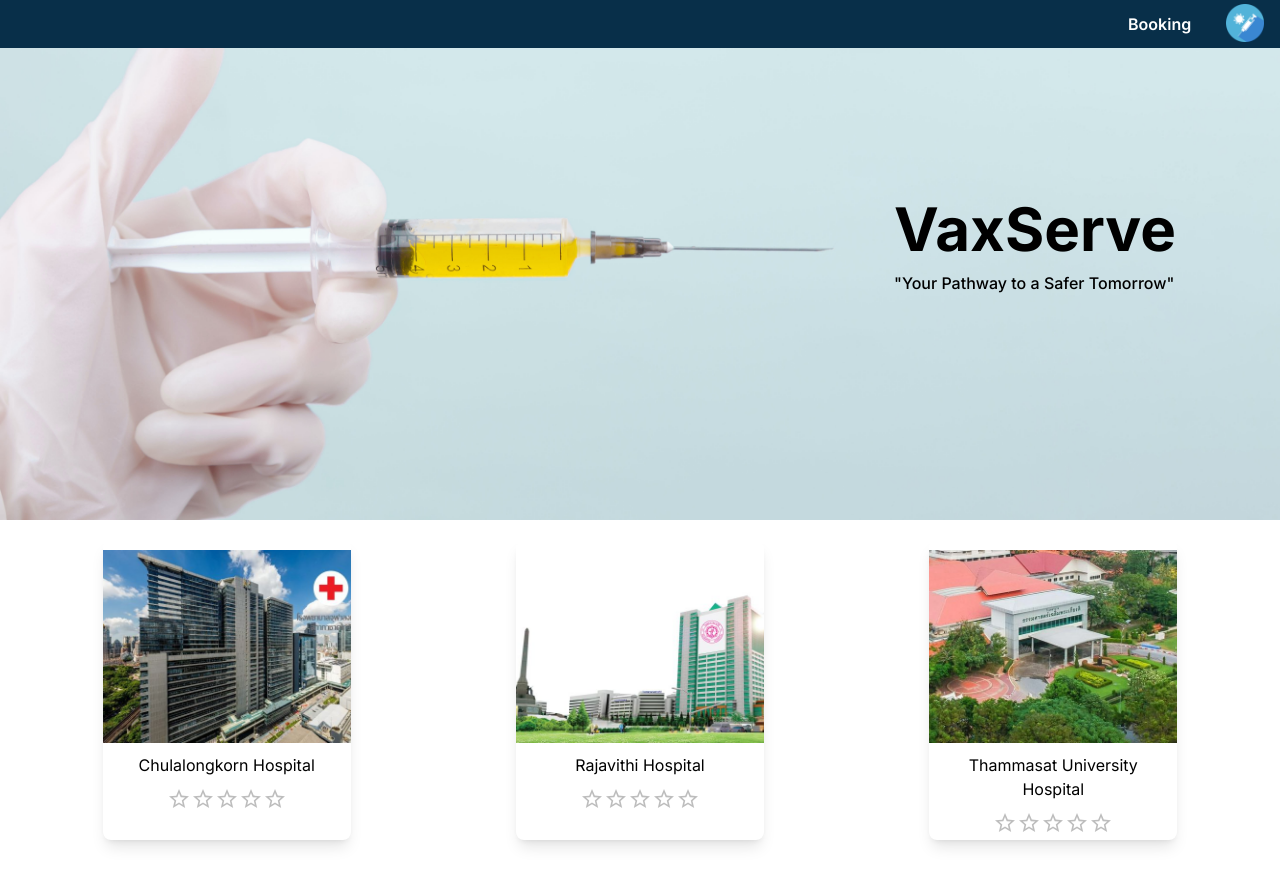
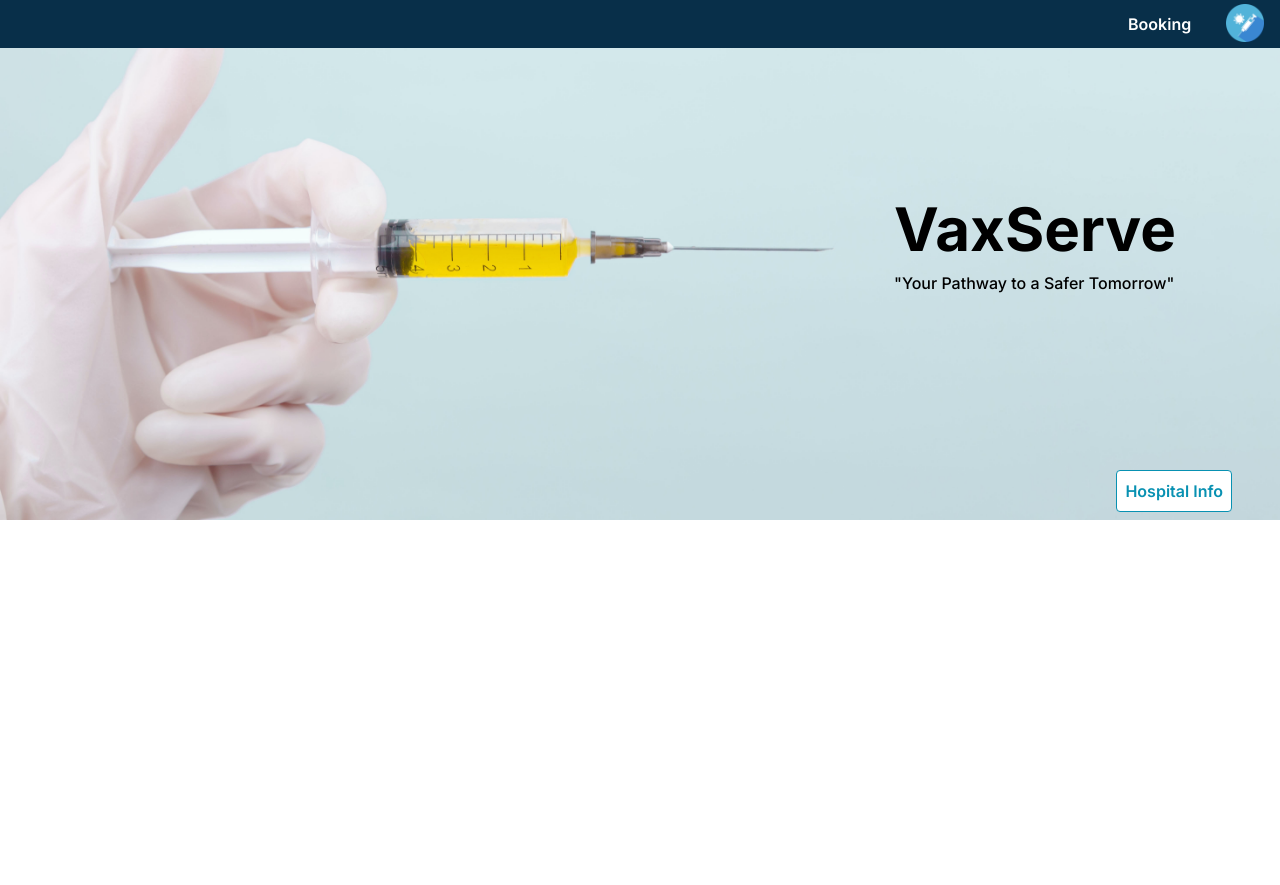
Before and after one commit to chickzilla/React-SW-DEV, a Next.js app in the folder vaccine-book-app/: page / in a window 1280 px wide. After the commit the page ends 800 px from the top, so only its background shows below. Built offline with nearby package versions, Linux system fonts and the light colour scheme.

Commit message:
week07 Ass

```diff
--- /dev/null
+++ b/vaccine-book-app/src/app/(hospitalinfo)/hospital/[hid]/page.tsx
@@ -0,0 +1,37 @@
+import Image from "next/image";
+
+export default function HospitalDetailPage({
+  params,
+}: {
+  params: { hid: string };
+}) {
+  const HRepo = new Map();
+  HRepo.set("001", { name: "Chulalongkorn Hospital", image: "/img/chula.jpg" });
+  HRepo.set("002", { name: "Rajavithi Hospital", image: "/img/rajavithi.jpg" });
+  HRepo.set("003", {
+    name: "Thammasat University Hospital",
+    image: "/img/thammasat.jpg",
+  });
+
+  return (
+    <main className="mt-[90px]">
+      <div className="flex flex-row my-10 justify-evenly">
+        <Image
+          src={HRepo.get(params.hid).image}
+          alt="Hospital Image"
+          width={0}
+          height={0}
+          sizes="100vw"
+          className="rounded-lg w-[30%]"
+        />
+        <h1 className="text-4xl font-medium text-black">
+          {HRepo.get(params.hid).name}
+        </h1>
+      </div>
+    </main>
+  );
+}
+
+export async function GenerateParams() {
+  return [{ hid: "001" }, { hid: "002" }, { hid: "003" }];
+}
--- /dev/null
+++ b/vaccine-book-app/src/app/(hospitalinfo)/hospital/page.tsx
@@ -0,0 +1,9 @@
+import CardPanel from "@/components/CardPanel";
+
+export default function HospitalPage() {
+  return (
+    <main className="mt-[50px]">
+      <CardPanel />;
+    </main>
+  );
+}
--- a/vaccine-book-app/src/app/page.tsx
+++ b/vaccine-book-app/src/app/page.tsx
@@ -9,7 +9,6 @@
     "
     >
       <Banner />
-      <CardPanel />
     </main>
   );
 }
--- a/vaccine-book-app/src/components/Banner.tsx
+++ b/vaccine-book-app/src/components/Banner.tsx
@@ -3,6 +3,7 @@
 import styles from "./banner.module.css";
 import Image from "next/image";
 import { useState } from "react";
+import { useRouter } from "next/navigation";
 
 export default function () {
   const covers = [
@@ -12,6 +13,8 @@
     "/img/vaccine_banner4.jpg",
   ];
   const [index, setIndex] = useState(0);
+  const rounter = useRouter();
+
   return (
     <div className={styles.Banner} onClick={() => setIndex(index + 1)}>
       <Image
@@ -28,6 +31,15 @@
           "Your Pathway to a Safer Tomorrow"
         </h3>
       </div>
+      <button
+        className="bg-white text-cyan-600 border border-cyan-600 font-semibold py-2 px-2 m-2 rounded z-30 absolute bottom-0 right-10 hover:bg-cyan-600 hover:text-white hover:border-transparent"
+        onClick={(e) => {
+          rounter.push("/hospital");
+          e.stopPropagation();
+        }}
+      >
+        Hospital Info
+      </button>
     </div>
   );
 }
--- a/vaccine-book-app/src/components/Card.tsx
+++ b/vaccine-book-app/src/components/Card.tsx
@@ -32,9 +32,12 @@
         <Rating
           name="simple-controlled"
           value={ratingParent}
-          onChange={(event, newValue) => {
-            //setValue(newValue || 0);
+          onChange={(e, newValue) => {
             Func(hospitalName, newValue);
+            console.log("Stop mai");
+          }}
+          onClick={(e) => {
+            e.stopPropagation();
           }}
         />
       </div>
--- a/vaccine-book-app/src/components/CardPanel.tsx
+++ b/vaccine-book-app/src/components/CardPanel.tsx
@@ -2,6 +2,7 @@
 
 import Card from "./Card";
 import { useReducer, useState } from "react";
+import Link from "next/link";
 
 export default function CardPanel() {
   const RatingReducer = (
@@ -29,6 +30,19 @@
   );
   console.log("RatingMap", RatingMap);
 
+  /**
+   * Mock Data
+   */
+  const CardRepo = [
+    { hid: "001", name: "Chulalongkorn Hospital", image: "/img/chula.jpg" },
+    { hid: "002", name: "Rajavithi Hospital", image: "/img/rajavithi.jpg" },
+    {
+      hid: "003",
+      name: "Thammasat University Hospital",
+      image: "/img/thammasat.jpg",
+    },
+  ];
+
   return (
     <div
       style={{
@@ -40,9 +54,11 @@
         flexDirection: "row",
       }}
     >
+      {CardRepo.map((cardItem) => (
+        <Link className="w-1/5" href={`/hospital/${cardItem.hid}`}>
           <Card
-        hospitalName="Chulalongkorn Hospital"
-        hospitalSrc="/img/chula.jpg"
+            hospitalName={cardItem.name}
+            hospitalSrc={cardItem.image}
             Func={(Hospital: string, Rate: number) => {
               dispatchRating({
                 type: "change",
@@ -50,32 +66,11 @@
                 Rating: Rate,
               });
             }}
-        ratingParent={RatingMap.get("Chulalongkorn Hospital") || 0}
+            ratingParent={RatingMap.get(cardItem.name) || 0}
           />
-      <Card
-        hospitalName="Rajavithi Hospital"
-        hospitalSrc="/img/rajavithi.jpg"
-        Func={(Hospital: string, Rate: number) => {
-          dispatchRating({
-            type: "change",
-            HostName: Hospital,
-            Rating: Rate,
-          });
-        }}
-        ratingParent={RatingMap.get("Rajavithi Hospital") || 0}
-      />
-      <Card
-        hospitalName="Thammasat University Hospital"
-        hospitalSrc="/img/thammasat.jpg"
-        Func={(Hospital: string, Rate: number) => {
-          dispatchRating({
-            type: "change",
-            HostName: Hospital,
-            Rating: Rate,
-          });
-        }}
-        ratingParent={RatingMap.get("Thammasat University Hospital") || 0}
-      />
+        </Link>
+      ))}
+
       <div className="w-full text-xl font-medium text-black mt-[25px] ml-[100px] space-y-5">
         {Array.from(RatingMap).map(([hostMap, valueMap]) => (
           <div
--- a/vaccine-book-app/src/components/InteractiveCard.tsx
+++ b/vaccine-book-app/src/components/InteractiveCard.tsx
@@ -23,7 +23,7 @@
 
   return (
     <div
-      className="w-1/5 h-[300px] rounded-lg shadow-lg bg-white	pt-[10px]"
+      className="w-full h-[300px] rounded-lg shadow-lg bg-white	pt-[10px]"
       onMouseOver={(e) => OnCardAction(e)}
       onMouseOut={(e) => OnCardAction(e)}
     >
```
Lines whose indentation alone changed are shown as unchanged.
